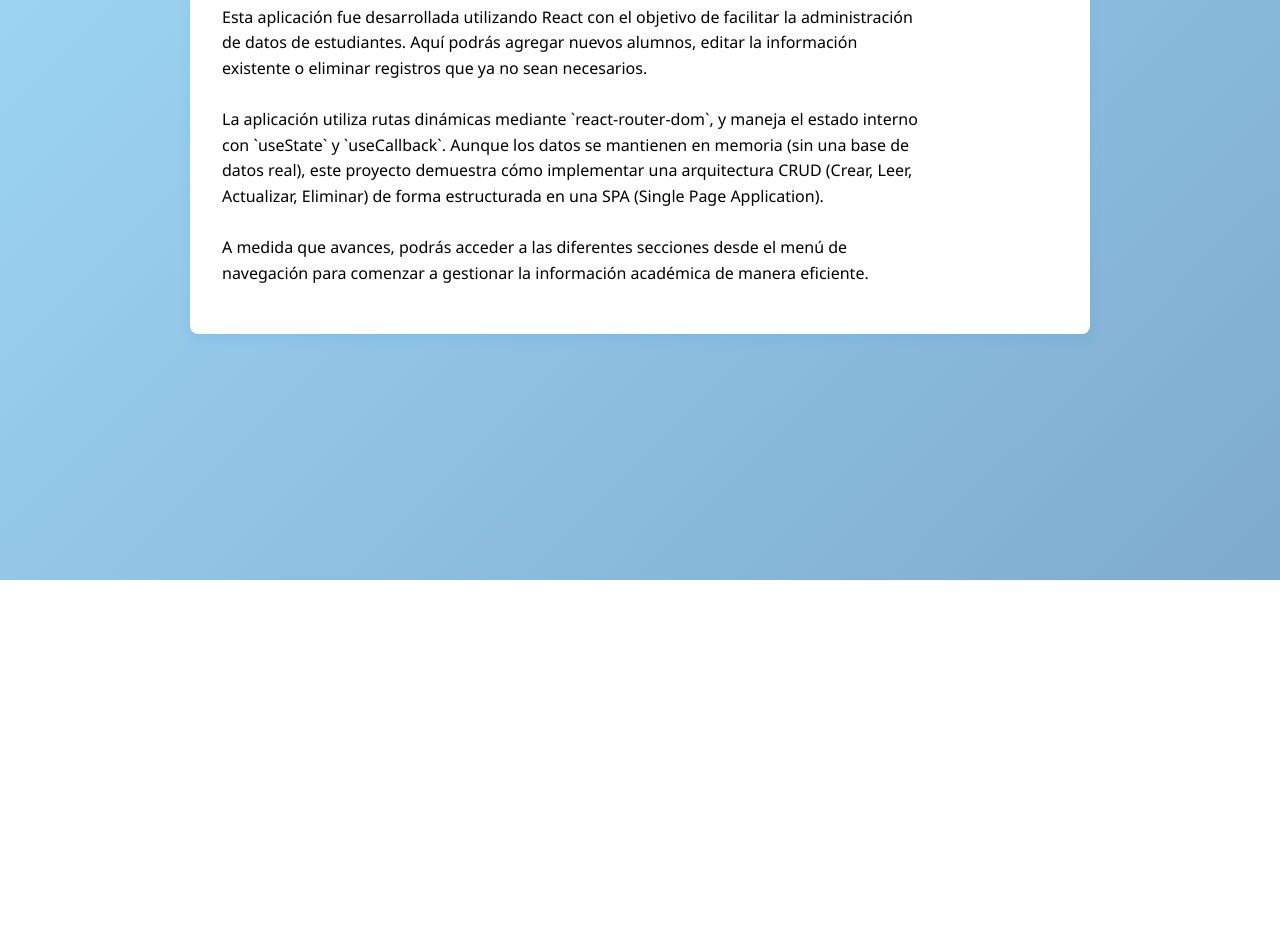
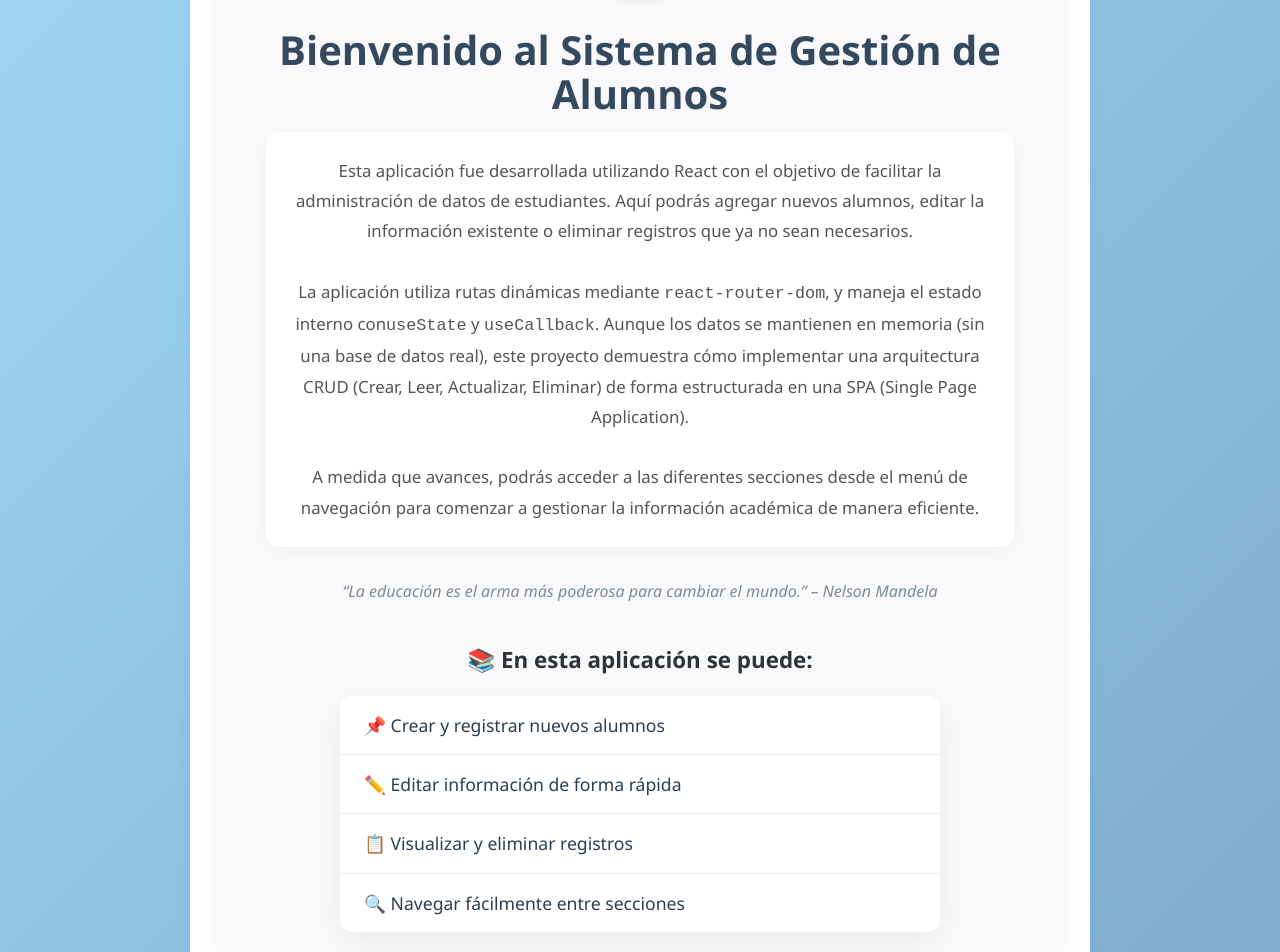
Before and after one commit to LaraVldz/pv_tp5_GRUPO16, a React (Vite) app in the folder vite-project/: page / in a window 1280 px wide. Shown: the part 220-1172 px from the top of the page. Before the commit the page ends 800 px from the top, so only its background shows below. Built offline with nearby package versions, Linux system fonts and the light colour scheme.

Commit message:
Agrego css y mejoras a home

```diff
--- /dev/null
+++ b/vite-project/src/components/Home.css
@@ -0,0 +1,81 @@
+.home-container {
+  max-width: 900px;
+  margin: 0 auto;
+  padding: 2rem;
+  text-align: center;
+  font-family: 'Segoe UI', Tahoma, Geneva, Verdana, sans-serif;
+  color: #2c3e50;
+  background-color: #f9f9fb;
+  border-radius: 16px;
+  box-shadow: 0 10px 30px rgba(0, 0, 0, 0.07);
+}
+
+.logo-home {
+  max-width: 120px;
+  margin-bottom: 1.5rem;
+  border-radius: 50%;
+  box-shadow: 0 2px 10px rgba(0, 0, 0, 0.1);
+}
+
+h1 {
+  font-size: 2.2rem;
+  color: #34495e;
+  margin-bottom: 1.2rem;
+}
+
+.home-text {
+  font-size: 1.05rem;
+  line-height: 1.8;
+  max-width: 700px;
+  margin: 0 auto 2rem auto;
+  color: #555;
+  background-color: #ffffff;
+  padding: 1.5rem;
+  border-radius: 12px;
+  box-shadow: 0 4px 20px rgba(0, 0, 0, 0.04);
+}
+
+.home-quote {
+  font-style: italic;
+  color: #7f8c8d;
+  font-size: 1rem;
+  margin: 1.5rem auto 2.5rem auto;
+  max-width: 600px;
+}
+
+.home-subtitle {
+  font-size: 1.4rem;
+  color: #2d3436;
+  margin-bottom: 1.2rem;
+  font-weight: bold;
+}
+
+.features-list {
+  list-style: none;
+  padding: 0;
+  margin: 0 auto;
+  max-width: 600px;
+  background-color: #fff;
+  border-radius: 12px;
+  box-shadow: 0 8px 30px rgba(0, 0, 0, 0.06);
+  overflow: hidden;
+}
+
+.features-list li {
+  padding: 1rem 1.5rem;
+  font-size: 1.1rem;
+  color: #2c3e50;
+  border-bottom: 1px solid #ececec;
+  display: flex;
+  align-items: center;
+  transition: background-color 0.2s ease;
+}
+
+.features-list li:last-child {
+  border-bottom: none;
+}
+
+.features-list li:hover {
+  background-color: #f0f8ff;
+  cursor: default;
+}
--- a/vite-project/src/components/Home.jsx
+++ b/vite-project/src/components/Home.jsx
@@ -1,21 +1,39 @@
+import { Link } from "react-router-dom";
+import "./Home.css";
+
 function Home() {
   return (
-    <div>
+    <div className="home-container">
+      <img src="/logo.png" alt="Logo del sistema" className="logo-home" />
+
       <h1>Bienvenido al Sistema de Gestión de Alumnos</h1>
 
-      <p style={{ maxWidth: '700px', lineHeight: '1.6' }}>
+      <p className="home-text">
         Esta aplicación fue desarrollada utilizando React con el objetivo de facilitar la administración
         de datos de estudiantes. Aquí podrás agregar nuevos alumnos, editar la información existente o
         eliminar registros que ya no sean necesarios.
         <br /><br />
-        La aplicación utiliza rutas dinámicas mediante `react-router-dom`, y maneja el estado interno con
-        `useState` y `useCallback`. Aunque los datos se mantienen en memoria (sin una base de datos real),
+        La aplicación utiliza rutas dinámicas mediante <code>react-router-dom</code>, y maneja el estado interno con
+        <code>useState</code> y <code>useCallback</code>. Aunque los datos se mantienen en memoria (sin una base de datos real),
         este proyecto demuestra cómo implementar una arquitectura CRUD (Crear, Leer, Actualizar, Eliminar)
         de forma estructurada en una SPA (Single Page Application).
         <br /><br />
         A medida que avances, podrás acceder a las diferentes secciones desde el menú de navegación para
         comenzar a gestionar la información académica de manera eficiente.
       </p>
+
+      <blockquote className="home-quote">
+        “La educación es el arma más poderosa para cambiar el mundo.” – Nelson Mandela
+      </blockquote>
+
+      <h2 className="home-subtitle">📚 En esta aplicación se puede:</h2>
+
+      <ul className="features-list">
+        <li>📌 Crear y registrar nuevos alumnos</li>
+        <li>✏️ Editar información de forma rápida</li>
+        <li>📋 Visualizar y eliminar registros</li>
+        <li>🔍 Navegar fácilmente entre secciones</li>
+      </ul>
     </div>
   );
 }
```
